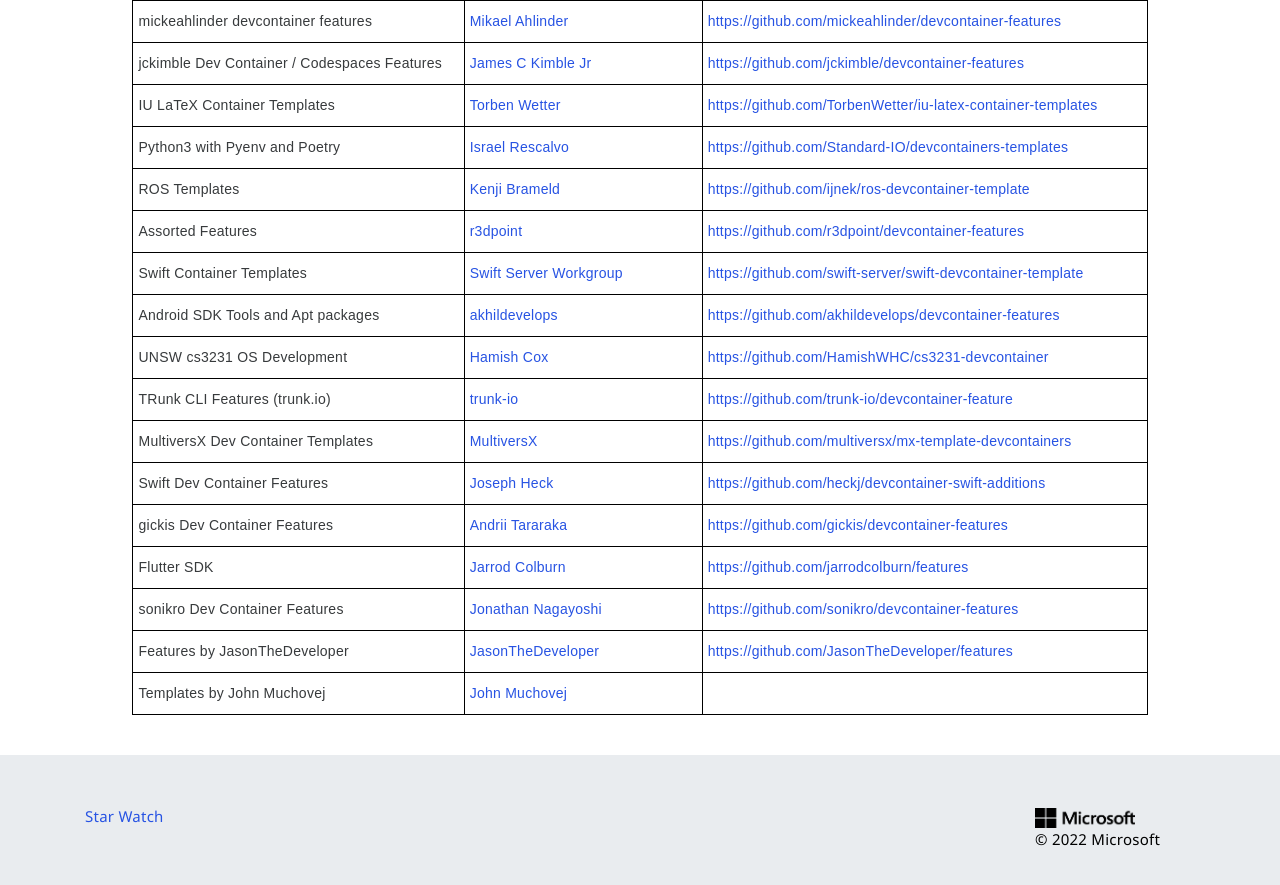
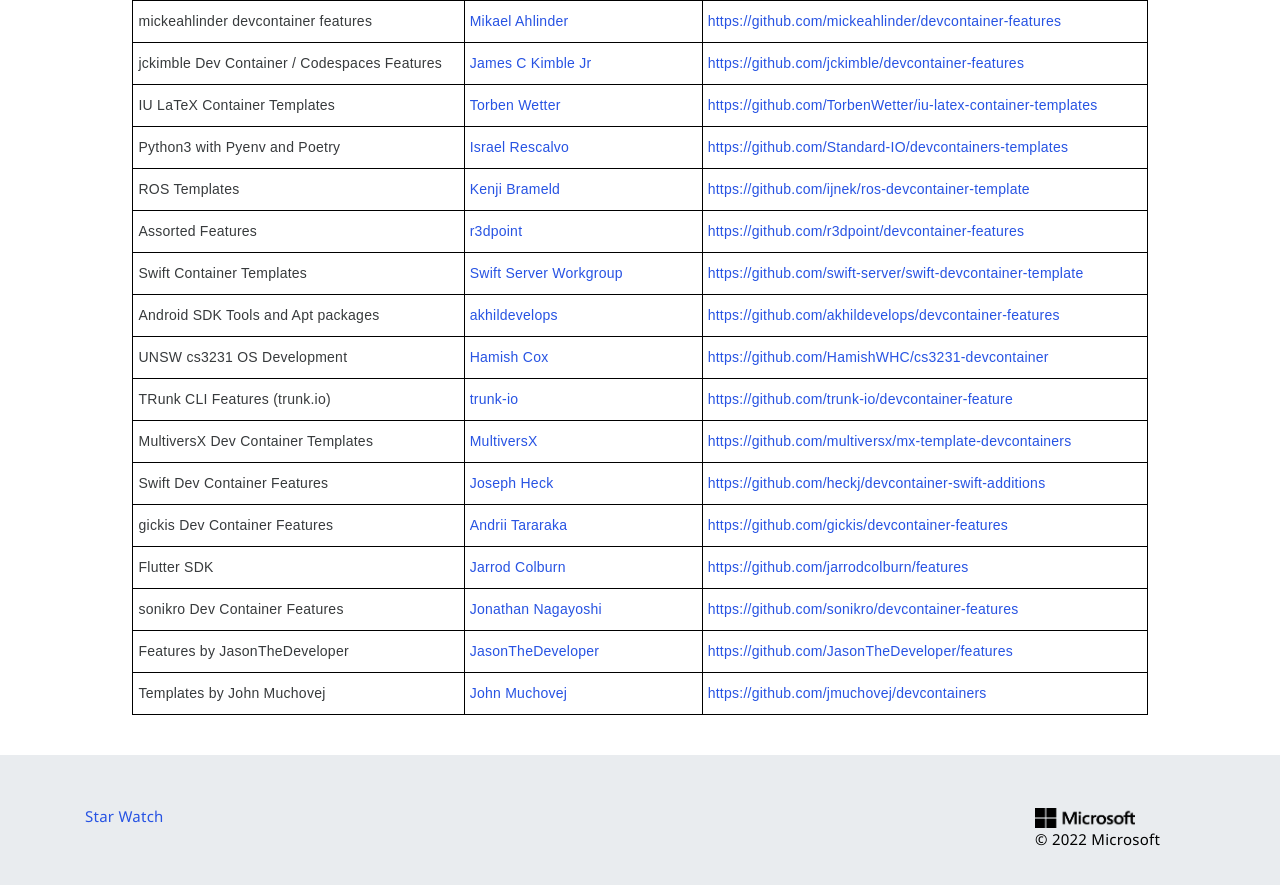
Before and after one commit to devcontainers/devcontainers.github.io, a Jekyll site: the page built from collections.html, in a window 1280 px wide and 900 px high, scrolled down 2434 px. Shown: the top 885 px of the window. Built offline with Jekyll 4.4.1, drawn with Linux system fonts in a browser that asks for light colours; nearby versions of some CDN libraries; comment, search, counter and statistics services are not loaded; some of the changed lines change nothing that is shown.

Commit message:
Fix missing repository entry
Forgot to add the `repository` link. https://github.com/devcontainers/devcontainers.github.io/pull/170#discussion_r1130168002

```diff
--- a/_data/collection-index.yml
+++ b/_data/collection-index.yml
@@ -330,5 +330,6 @@
   ociReference: ghcr.io/jasonthedeveloper/features
 - name: Templates by John Muchovej
   maintainer: John Muchovej
-  contact: https://github.com/jmuchovej/devcontainers
+  contact: https://github.com/jmuchovej/devcontainers/issues
+  repository: https://github.com/jmuchovej/devcontainers
   ociReference: ghcr.io/jmuchovej/templates
```
